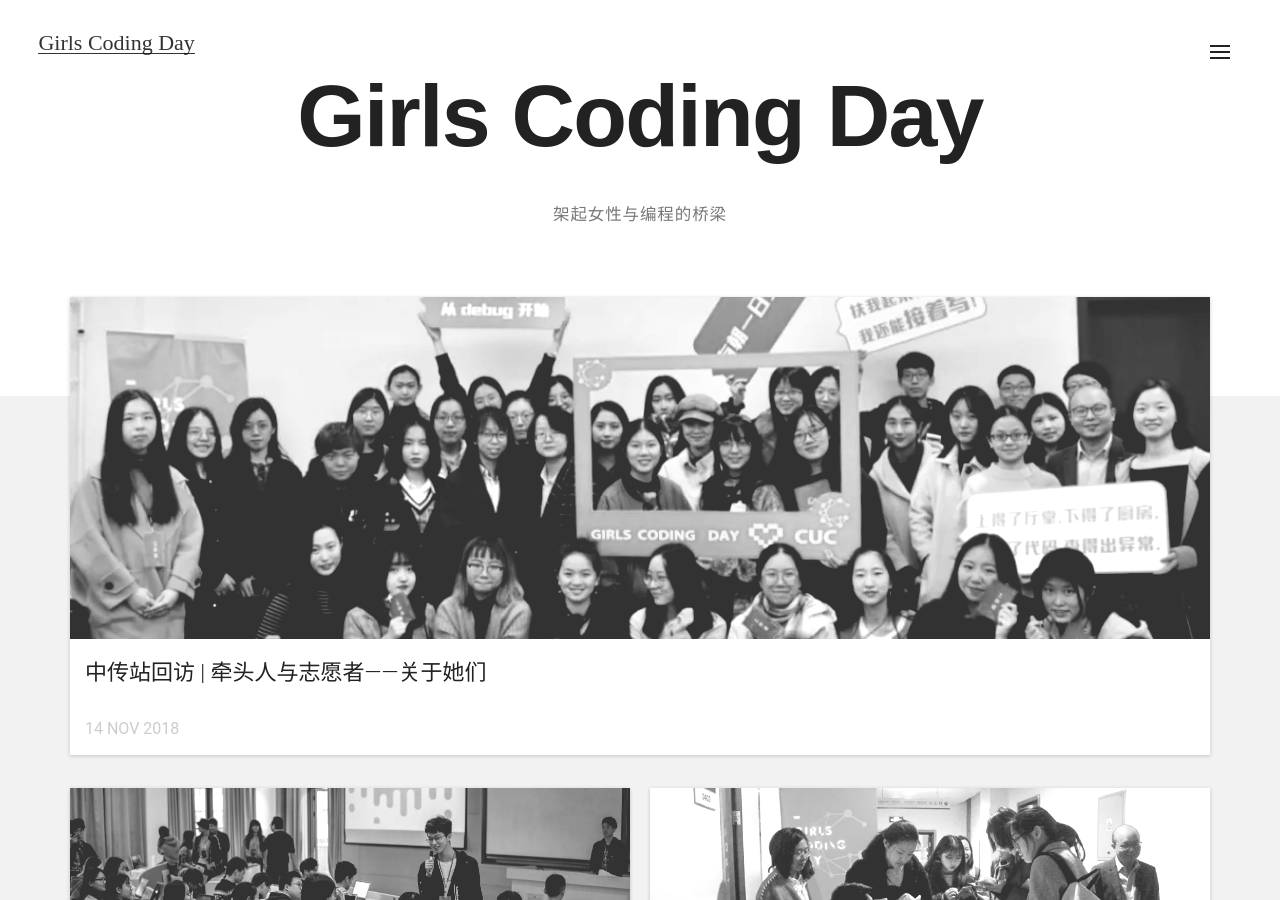
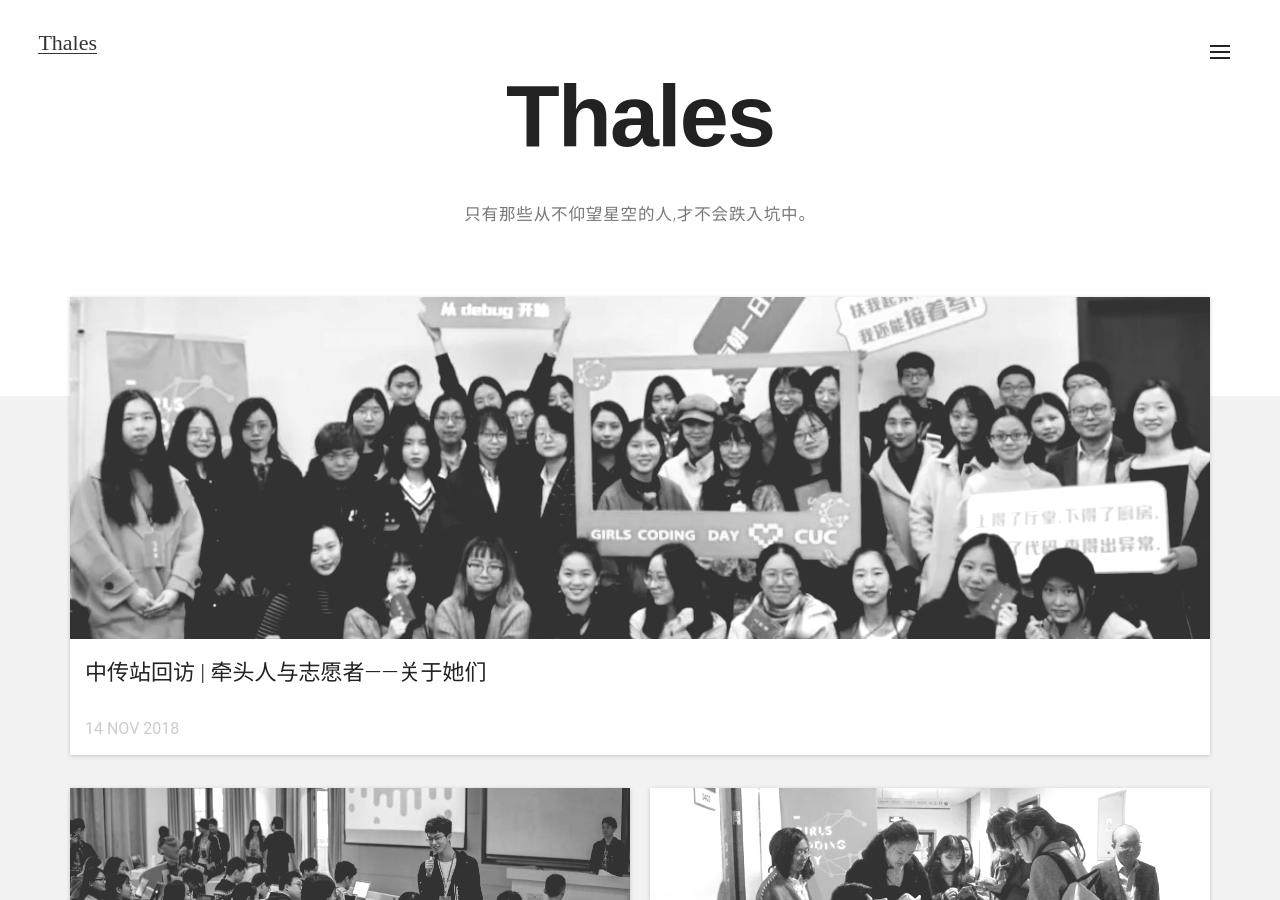
Before and after one commit to fishermandb12/fishermanscage, a Jekyll site: the page built from index.html, in a window 1280 px wide and 900 px high. Built offline with Jekyll 4.4.1, drawn with Linux system fonts in a browser that asks for light colours; nearby versions of some CDN libraries.

Commit message:
Update _config.yml

```diff
--- a/_config.yml
+++ b/_config.yml
@@ -1,11 +1,11 @@
 # "/" + 仓库的名字. 资源文件的路径组成部分
-baseurl: '/Girls-Coding-Day-Jekyll-blog-3'
+baseurl: '/fishermanscabin'
 
 # 网页的标题
-title: "Girls Coding Day"
+title: "Thales"
 # 网站的主标题
-name: "Girls Coding Day"
-description: "架起女性与编程的桥梁"
+name: "Thales"
+description: "只有那些从不仰望星空的人,才不会跌入坑中。"
 
 # 其它配置, 可忽略, 无需修改
 url: site url
```
